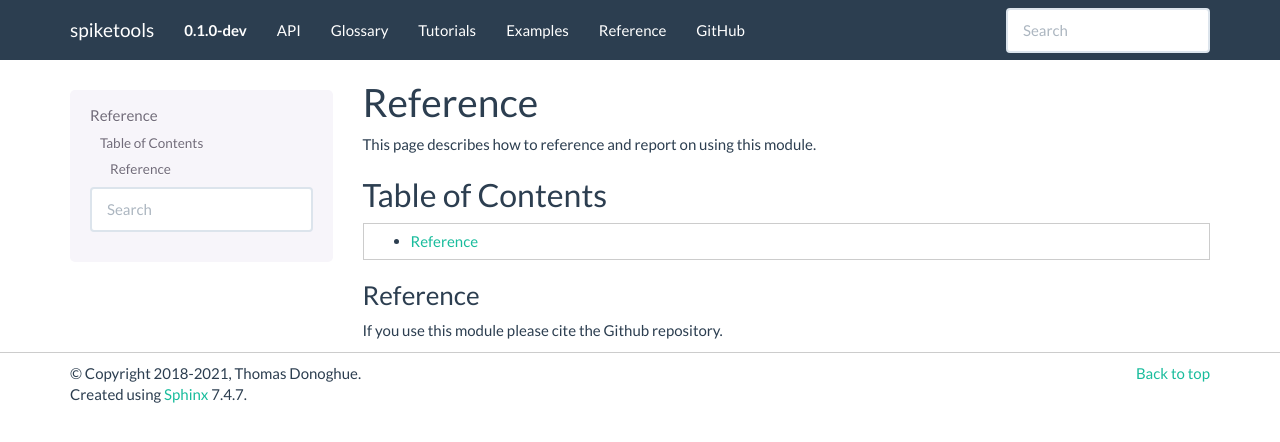
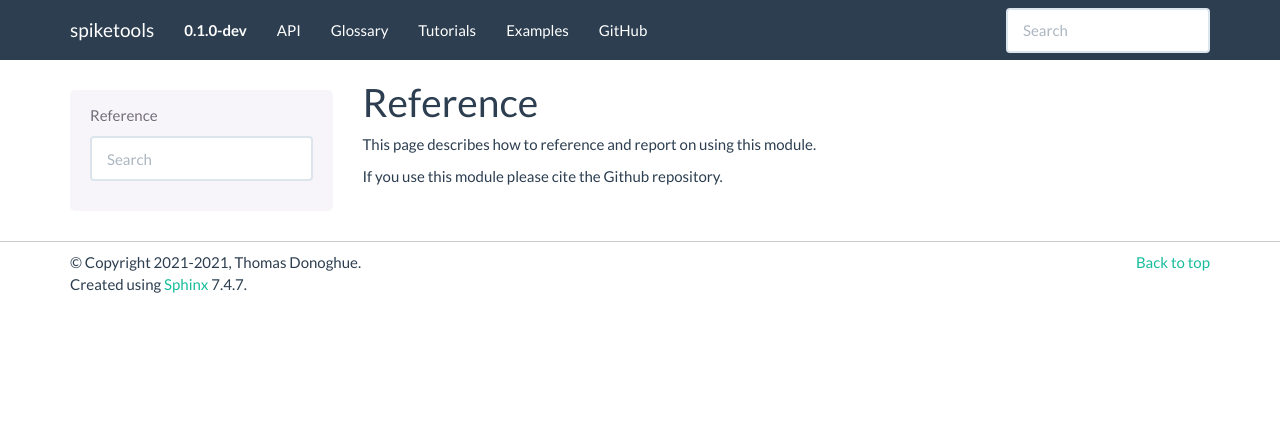
Before and after one commit to spiketools/spiketools, a Sphinx documentation site: the page built from doc/reference.rst, in a window 1280 px wide. Shown: the top 442 px of the page. Built offline with Sphinx 7.4.7, drawn with Linux system fonts in a browser that asks for light colours; pages that are not in the unit, such as notebooks, are missing from menus; the version number is read from the project's files by our own code; part of the change alters nothing that is shown.

Commit message:
udpate doc stuff

```diff
--- a/doc/conf.py
+++ b/doc/conf.py
@@ -22,7 +22,7 @@ from sphinx_gallery.sorting import FileNameSortKey, ExplicitOrder
 
 # Set project information
 project = 'spiketools'
-copyright = '2018-{}, Thomas Donoghue'.format(date.today().year)
+copyright = '2021-{}, Thomas Donoghue'.format(date.today().year)
 author = 'Thomas Donoghue'
 
 # Get and set the current version number
@@ -98,7 +98,7 @@ html_theme_options = {
         ("Glossary", "glossary"),
         ("Tutorials", "auto_tutorials/index"),
         ("Examples", "auto_examples/index"),
-        ("Reference", "reference"),
+        #("Reference", "reference"),
         ("GitHub", "https://github.com/spiketools/spiketools", True),
     ],
 
--- a/doc/reference.rst
+++ b/doc/reference.rst
@@ -3,13 +3,14 @@ Reference
 
 This page describes how to reference and report on using this module.
 
-Table of Contents
------------------
-.. contents::
-   :local:
-   :backlinks: none
+..
+.. Table of Contents
+.. -----------------
+.. .. contents::
+..    :local:
+..    :backlinks: none
 
-Reference
-~~~~~~~~~
+.. Reference
+.. ~~~~~~~~~
 
 If you use this module please cite the Github repository.
```
